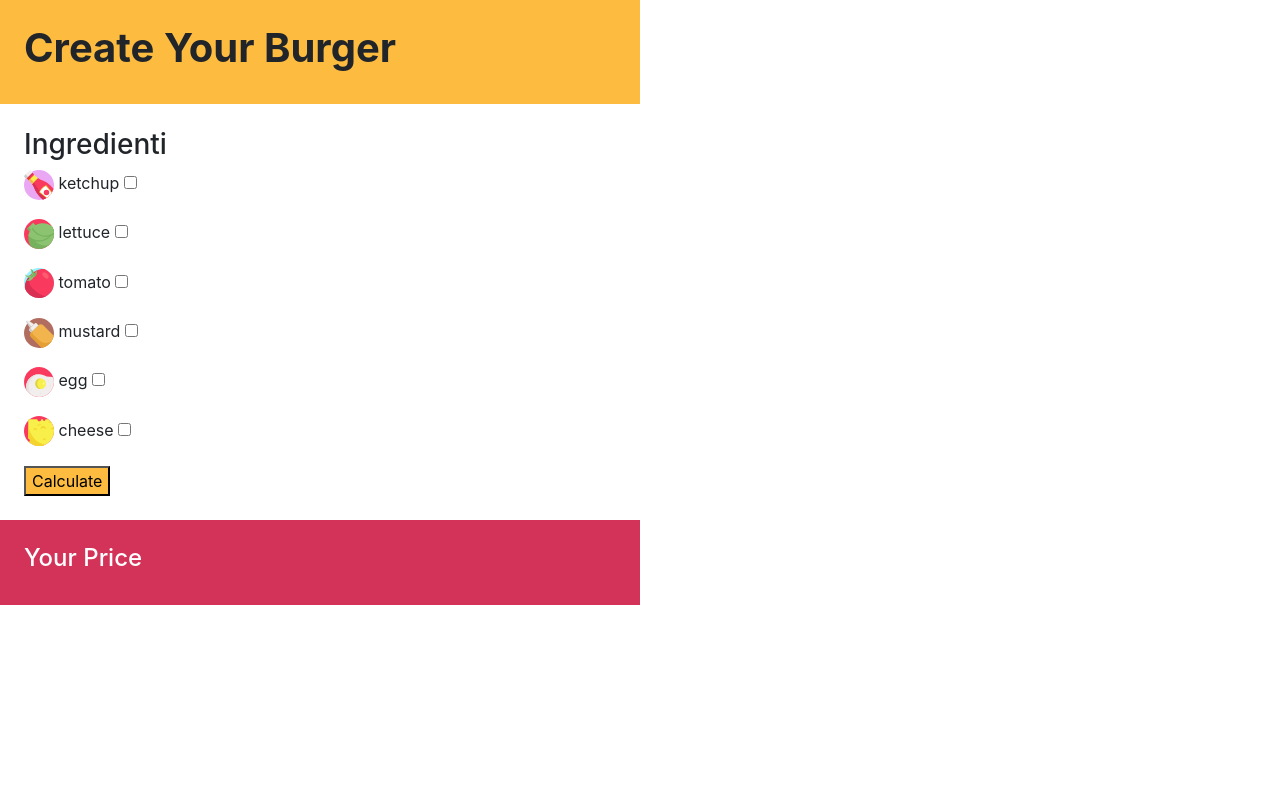
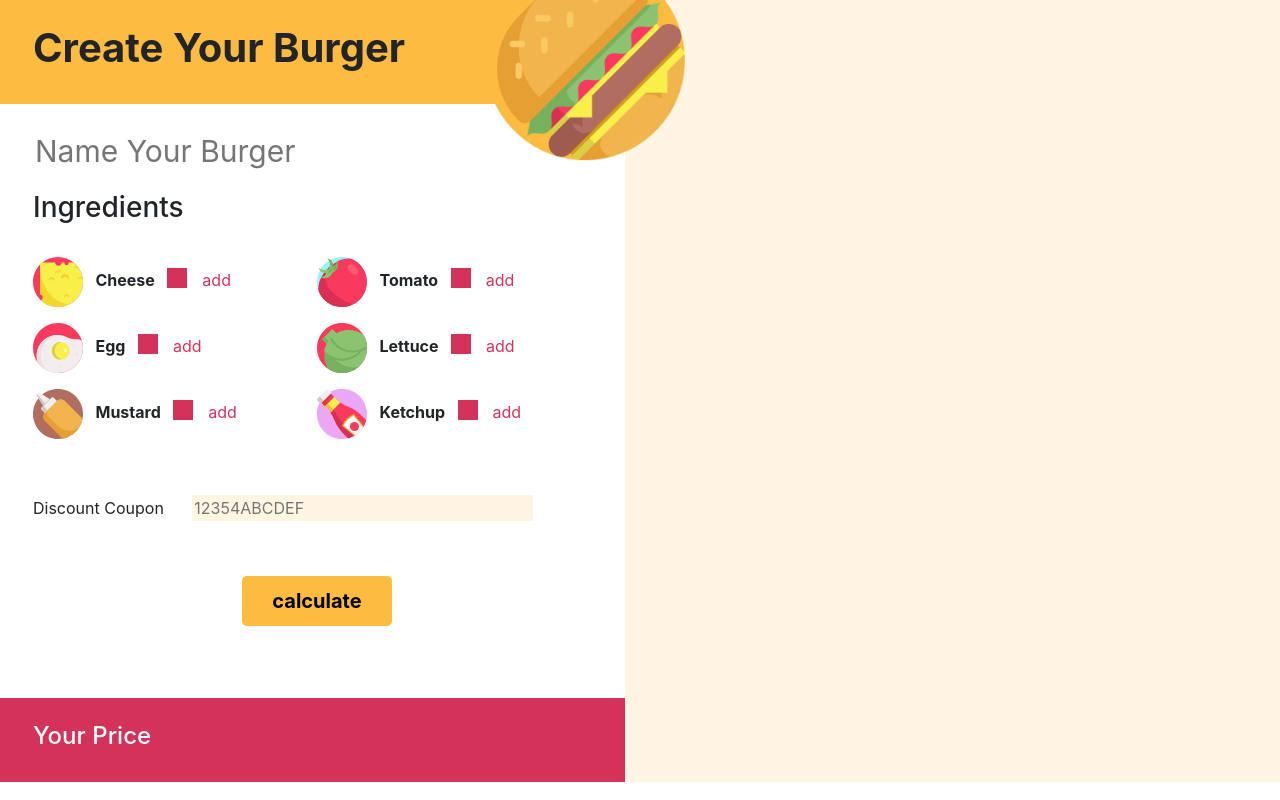
Before and after one commit to gicunho/js-burger, a plain HTML site: page index.html in a window 1280 px wide. Drawn offline with nearby package versions, Linux system fonts and the light colour scheme.

Commit message:
Aggiunto graffica e personalizzazione css

```diff
--- a/assets/css/style.css
+++ b/assets/css/style.css
@@ -1,3 +1,4 @@
+/* Common classes */
 .bg-yellow {
     background-color: #fdbb40;
 }
@@ -5,3 +6,112 @@
 .bg-pink {
     background-color: #d33359;
 }
+
+.bg-lightyellow{
+    background-color: #fff5e2;
+}
+
+.text-pink {
+    color: #d33359
+}
+
+/* Main rules */
+#col_left{
+    z-index: 1;
+}
+#col_right{
+    z-index: 0;
+}
+
+input[id="burger_name"]{
+    border: none;
+    font-size: 30px;
+}
+input:focus{
+    outline: none;
+}
+
+input[id="coupon"]{
+    border: none;
+    width: 60%;
+}
+
+header img{
+    width: 200px;
+    position: absolute;
+    top: -40px;
+    right: -60px
+}
+#ingredients > div{
+    width: 50%;
+}
+
+#price_generator{
+    text-transform: lowercase;
+    font-weight: bold;
+    font-size: 20px;
+    padding: 10px 30px;
+    border: none;
+    border-radius: 5px;
+    outline: none;
+}
+
+#price{
+    font-size: 40px;
+    font-weight: bold;
+}
+
+/* Checkbox rules */
+.checkbox {
+/*     display: inline-flex;
+    cursor: pointer;
+    position: relative; */
+    position: relative;
+    padding-left: 35px;
+    margin-bottom: 12px;
+    cursor: pointer;
+}
+
+/* Hide the browser's default checkbox */
+.checkbox input {
+    position: absolute;
+    opacity: 0;
+    cursor: pointer;
+    height: 0;
+    width: 0;
+  }
+
+  /* Create a custom checkbox */
+  .checkmark {
+    position: absolute;
+    top: 0;
+    left: 0;
+    height: 20px;
+    width: 20px;
+    background-color: #d33359;
+  }
+
+  /* Create the checkmark/indicator (hidden when not checked) */
+  .checkmark:after {
+    content: "";
+    position: absolute;
+    display: none;
+  }
+
+  /* Show the checkmark when checked */
+  .checkbox input:checked ~ .checkmark:after {
+    display: block;
+  }
+
+  /* Style the checkmark/indicator */
+  .checkbox .checkmark:after {
+    left: 4px;
+    top: -10px;
+    width: 13px;
+    height: 28px;
+    border: solid black;
+    border-width: 0 4px 4px 0;
+    -webkit-transform: rotate(45deg);
+    -ms-transform: rotate(45deg);
+    transform: rotate(45deg);
+  }
--- a/assets/js/main.js
+++ b/assets/js/main.js
@@ -3,29 +3,33 @@
 //Creare lista di ingrediente e assegnare prezzo a ciascuno
 var ingredienti = [
     ['cheese', '1'],
+    ['tomato', '1'],
     ['egg', '1.5'],
+    ['lettuce', '2'],
     ['mustard', '0.5'],
-    ['tomato', '1'],
-    ['lettuce', '2'],
     ['ketchup', '0.5'],
 ]
 
+var coupons = ['boolean20', 'gicunho20']
 function generazioneIngredienti (list, el){
     for (i= 0; i < list.length; i++) {
-        el.insertAdjacentHTML('afterbegin',
+        el.insertAdjacentHTML('beforeend',
         `
-        <div class="form-group">
-            <img width=30 src="./assets/img/${list[i][0]}.svg"> </img>
-
-            <label for="${list[i][0]}">${list[i][0]}</label>
-            <input type="checkbox" name="${list[i][0]}" id="${list[i][0]}" data-price="${list[i][1]}">
+        <div class="form-group my-2">
+            <img width=50 src="./assets/img/${list[i][0]}.svg"> </img>
+            <span class="text-capitalize font-weight-bold mx-2">${list[i][0]}</span>
+            <label class="checkbox text-pink">add
+            <input type="checkbox" name="${list[i][0]}" id="${list[i][0]}" data-price="${list[i][1]}" class="mx-2">
+            <span class="checkmark"></span>
+            </label>
         </div>
         `
         )
     }
 }
 
-generazioneIngredienti (ingredienti, document.getElementById('ingredients'))
+generazioneIngredienti (ingredienti, document.getElementById('ingredients'));
+
 //Incremento prezzo panino quando un ingrediente viene checkato
 document.getElementById('price_generator').addEventListener('click', function (){
     //Definire prezzo base panino
@@ -38,13 +42,32 @@ document.getElementById('price_generator').addEventListener('click', function ()
     for (i= 0; i < checks.length; i++) {
         var element = checks[i];
         if (element.checked){
-            sommaIngredienti += Number(element.getAttribute('data-price'))
+            sommaIngredienti += Number(element.getAttribute('data-price'));
         }
     }
-    console.log(sommaIngredienti);
 
     var prezzoTotale = prezzoPanino + sommaIngredienti;
-    console.log(prezzoTotale);
+
+
+    for (j= 0; j < checks.length; j++) {
+        if (document.getElementById('coupon').value == coupons[j]) {
+            prezzoTotale = prezzoTotale - (prezzoTotale * 20)/100;
+        }
+    }
+    document.querySelector('#price').innerHTML = '$ ' + prezzoTotale;
 })
 //Definire codici sconto e calcolo prezzo finale scontato
 //Funzione per pulsante di generazione prezzo
+
+/*
+        `
+        <div class="form-group my-2">
+            <img width=50 src="./assets/img/${list[i][0]}.svg"> </img>
+
+            <label for="${list[i][0]}" class="checkbox text-capitalize font-weight-bold mx-2">${list[i][0]}</label>
+            <input type="checkbox" name="${list[i][0]}" id="${list[i][0]}" data-price="${list[i][1]}" class="mx-2">
+
+            <span class="text-pink">add</span>
+        </div>
+        `
+         */
--- a/index.html
+++ b/index.html
@@ -11,35 +11,44 @@
     <link rel="stylesheet" href="https://stackpath.bootstrapcdn.com/bootstrap/4.3.1/css/bootstrap.min.css" integrity="sha384-ggOyR0iXCbMQv3Xipma34MD+dH/1fQ784/j6cY/iJTQUOhcWr7x9JvoRxT2MZw1T" crossorigin="anonymous">
   </head>
   <body>
-      <div>
-          <div class="col-6 p-0">
+      <div class="">
+            <div class="row">
+                <div id="col_left" class="col p-0">
                     <!-- Site header -->
-            <header class="bg-yellow p-4">
+                    <header class="bg-yellow p-4 pl-5 position-relative">
                         <h1 class="font-weight-bold">Create Your Burger</h1>
+                        <img src="./assets/img/burger-top.png" alt="burger logo">
                     </header>
                     <!-- /Site header -->
 
                     <!-- Main content -->
-            <main class="p-4">
+                    <main class="p-4 pl-5 mb-5">
                         <!-- name your burger -->
-                <h3>Ingredienti</h3>
-                <section id="ingredients">
+                        <input type="text" name="burger_name" id="burger_name" placeholder="Name Your Burger">
+                        <h3 class="py-3">Ingredients</h3>
+                        <section id="ingredients" class="d-flex flex-wrap">
 
                         </section>
-                <button id="price_generator" class="bg-yellow">Calculate</button>
+                        <div id="discount_coupon" class="my-5">
+                            <label for="coupon">Discount Coupon</label>
+                            <input class="bg-lightyellow ml-4" type="text" name="coupon" id="coupon" placeholder="12354ABCDEF">
+                        </div>
+                        <div class="text-center">
+                            <button id="price_generator" class="bg-yellow text-center">Calculate</button>
+                        </div>
                     </main>
                     <!-- /Main content -->
 
                     <!-- Site footer -->
-            <footer class="d-flex justify-content-between bg-pink p-4">
+                    <footer class="d-flex justify-content-between align-items-center bg-pink p-4 pl-5">
                         <h4 class="text-white">Your Price</h4>
-                <div id="price"></div>
+                        <div id="price" class="text-white"></div>
                     </footer>
                     <!-- /Site footer -->
                   </div>
 
-          <div class="col-6">
-
+                  <div id="col_right" class="col bg-lightyellow">
+                  </div>
             </div>
       </div>
 
```
Lines whose indentation alone changed are shown as unchanged.
